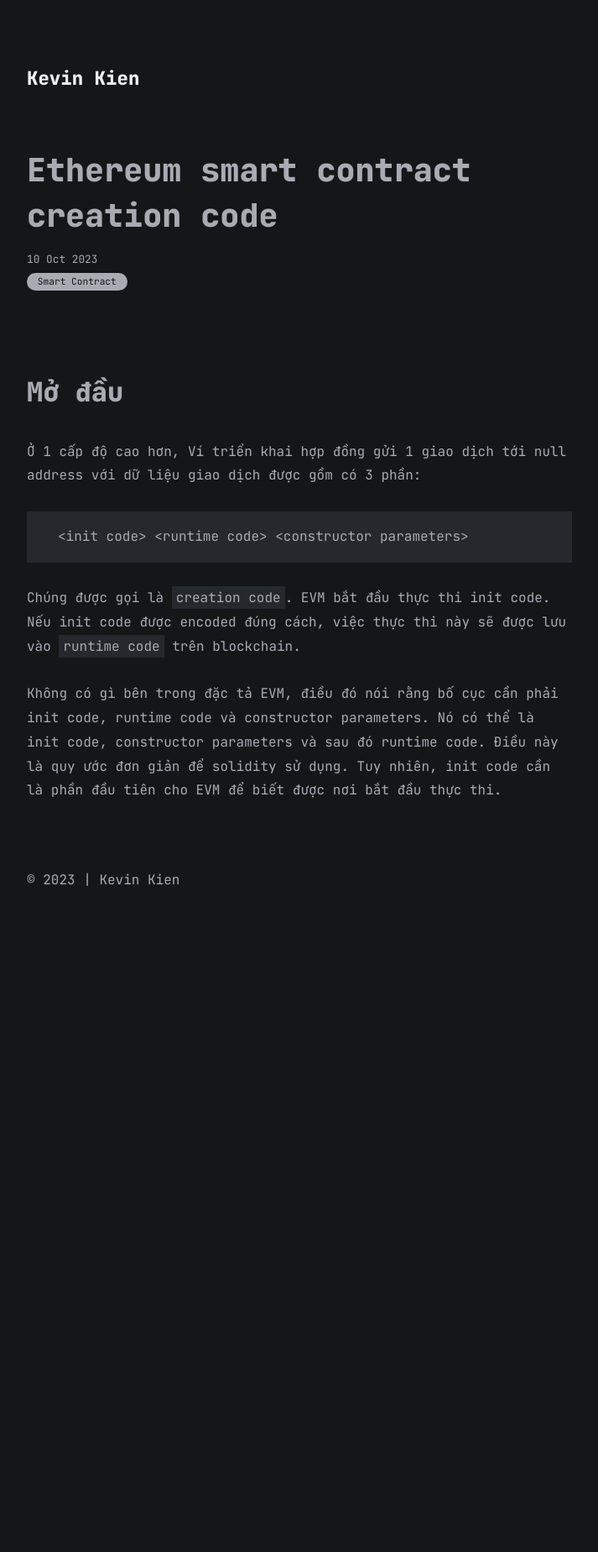
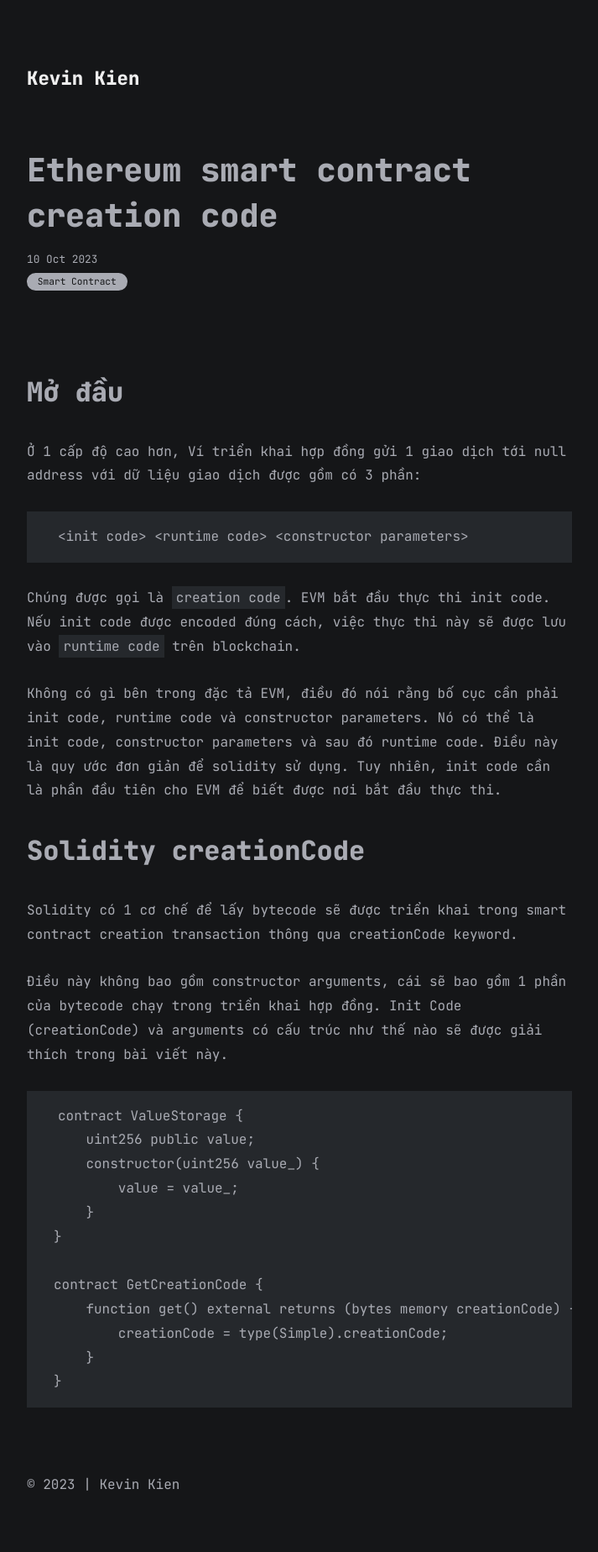
Before and after one commit to KevinKien/KevinKien.github.io, a Jekyll site: the page built from all_collections/_posts/2023-10-10-Ethereum-smart-contract-creation-code.md, in a window 1280 px wide. Shown: the whole page at 84% size, without its empty margins (283-996 px from the left). Built offline with Jekyll 4.4.1, drawn with Linux system fonts in a browser that asks for light colours; before the commit the page ends 1128 px from its top, so only the background shows below that.

Commit message:
Update 2023-10-10-Ethereum-smart-contract-creation-code.md

````diff
--- a/all_collections/_posts/2023-10-10-Ethereum-smart-contract-creation-code.md
+++ b/all_collections/_posts/2023-10-10-Ethereum-smart-contract-creation-code.md
@@ -16,3 +16,24 @@ categories: ["Smart Contract"]
 Chúng được gọi là ```creation code```. EVM bắt đầu thực thi init code. Nếu init code được encoded đúng cách, việc thực thi này sẽ được lưu vào ```runtime code``` trên blockchain.
 
 Không có gì bên trong đặc tả EVM, điều đó nói rằng bố cục cần phải init code, runtime code và constructor parameters. Nó có thể là init code, constructor parameters và sau đó runtime code. Điều này là quy ước đơn giản để solidity sử dụng. Tuy nhiên, init code cần là phần đầu tiên cho EVM để biết được nơi bắt đầu thực thi.
+
+# Solidity creationCode
+
+Solidity có 1 cơ chế để lấy bytecode sẽ được triển khai trong smart contract creation transaction thông qua creationCode keyword.
+
+Điều này không bao gồm constructor arguments, cái sẽ bao gồm 1 phần của bytecode chạy trong triển khai hợp đồng. Init Code  (creationCode) và arguments có cấu trúc như thế nào sẽ được giải thích trong bài viết này.
+
+```
+contract ValueStorage {
+    uint256 public value;
+    constructor(uint256 value_) {
+        value = value_;
+    }
+}
+
+contract GetCreationCode {
+    function get() external returns (bytes memory creationCode) {
+        creationCode = type(Simple).creationCode;
+    }
+}
+```
````
